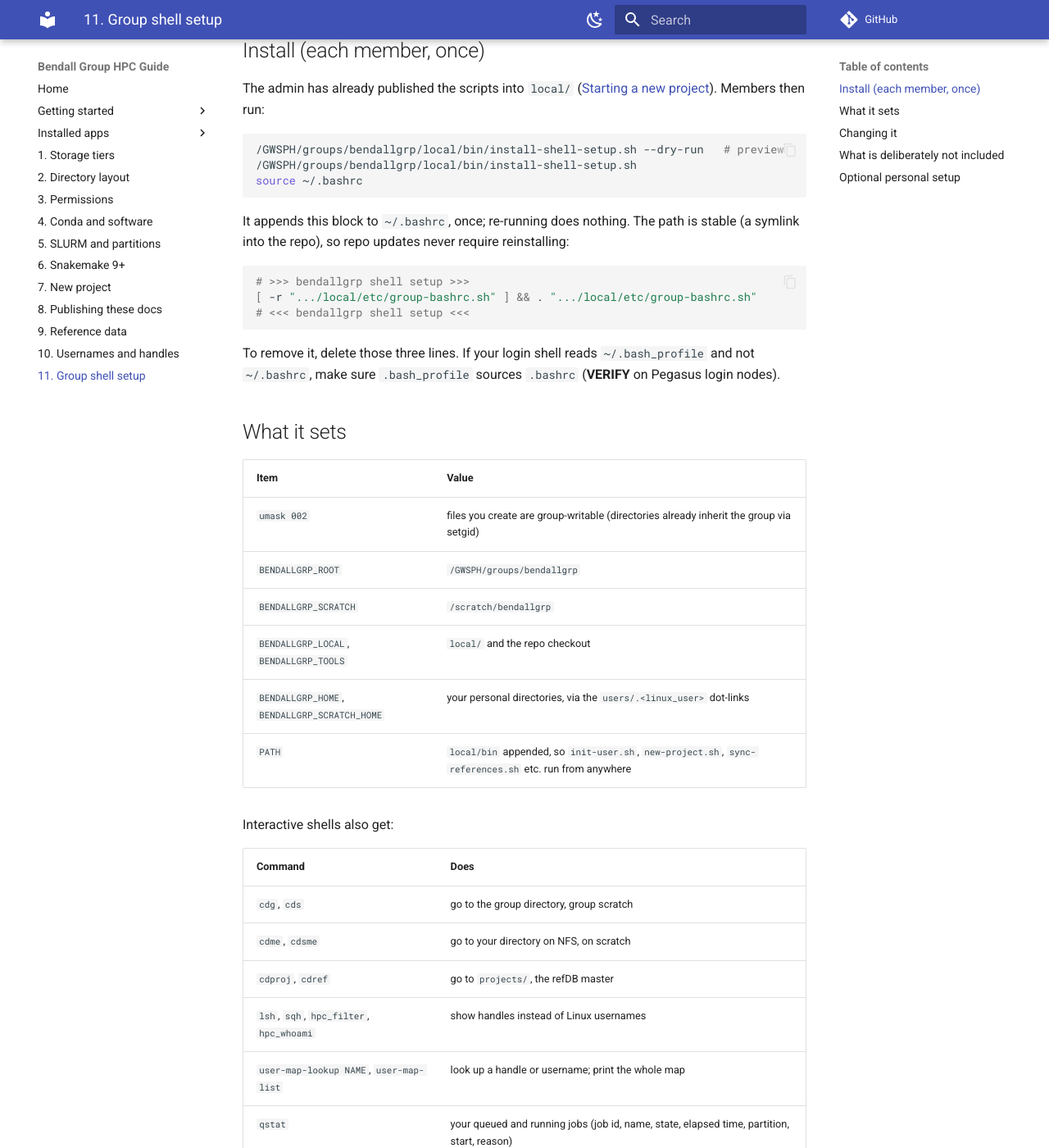
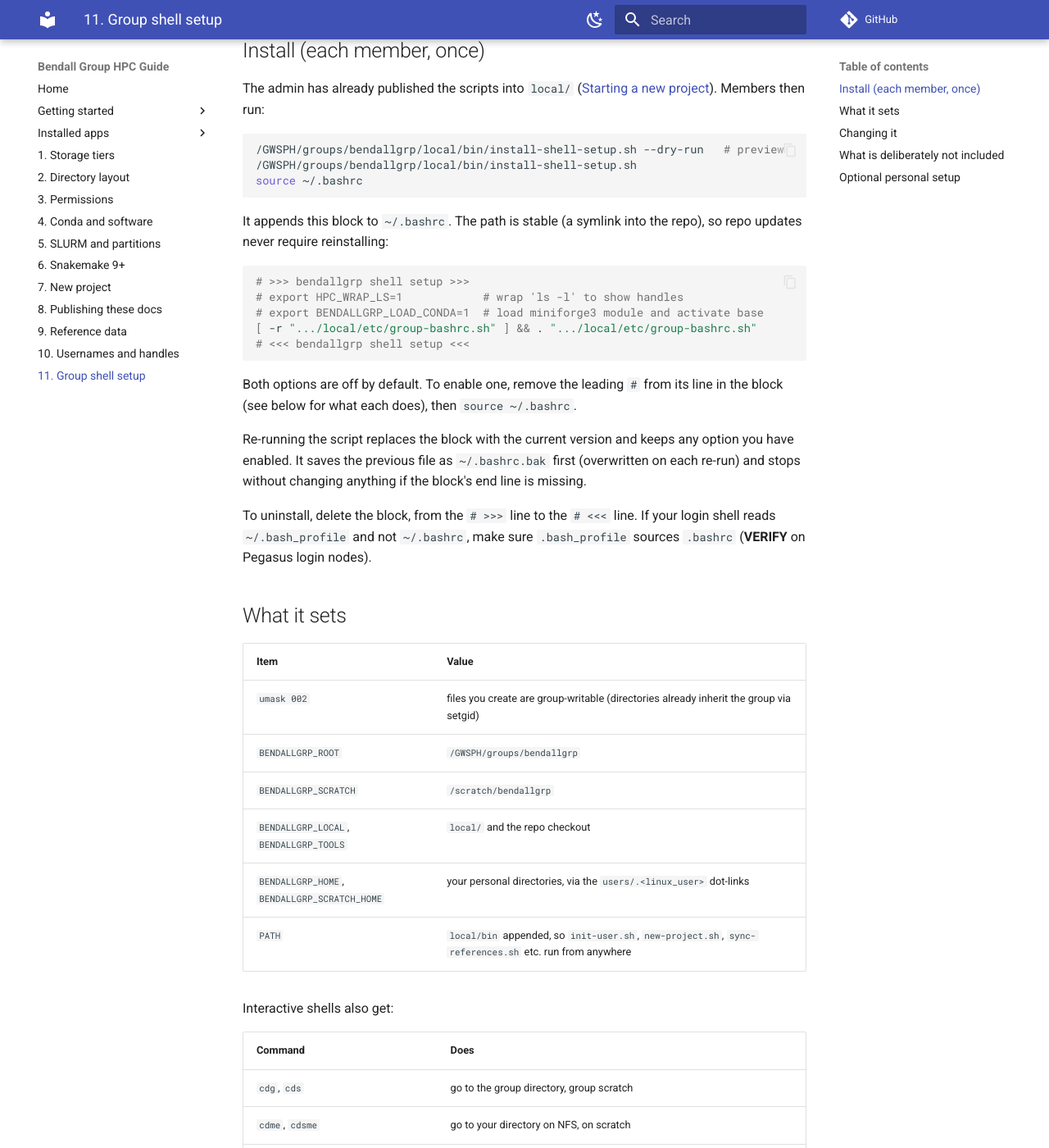
Before and after one commit to bendall-lab/GWHPC-bendallgrp, an MkDocs documentation site: the page built from docs/11-shell-setup.md, in a window 1280 px wide and 1400 px high, scrolled down 252 px. Shown: the whole window at 82% size. Built offline with MkDocs 1.6.1 and Material for MkDocs 9.7.7, drawn with Linux system fonts in a browser that asks for light colours; comment, search, counter and statistics services are not loaded; some of the changed text lies outside the part shown.

Commit message:
install-shell-setup: re-run replaces the block and keeps enabled options
Re-running used to do nothing. It now backs up ~/.bashrc, replaces the
marked block, and carries over any option the member had uncommented
(HPC_WRAP_LS, BENDALLGRP_LOAD_CONDA). Aborts if the end marker is missing.
Docs now say to enable options by uncommenting them in the block.

Co-Authored-By: Claude Sonnet 5.5 <noreply@anthropic.com>

````diff
--- a/docs/11-shell-setup.md
+++ b/docs/11-shell-setup.md
@@ -12,15 +12,21 @@ The admin has already published the scripts into `local/` ([Starting a new proje
 source ~/.bashrc
 ```
 
-It appends this block to `~/.bashrc`, once; re-running does nothing. The path is stable (a symlink into the repo), so repo updates never require reinstalling:
+It appends this block to `~/.bashrc`. The path is stable (a symlink into the repo), so repo updates never require reinstalling:
 
 ```bash
 # >>> bendallgrp shell setup >>>
+# export HPC_WRAP_LS=1            # wrap 'ls -l' to show handles
+# export BENDALLGRP_LOAD_CONDA=1  # load miniforge3 module and activate base
 [ -r ".../local/etc/group-bashrc.sh" ] && . ".../local/etc/group-bashrc.sh"
 # <<< bendallgrp shell setup <<<
 ```
 
-To remove it, delete those three lines. If your login shell reads `~/.bash_profile` and not `~/.bashrc`, make sure `.bash_profile` sources `.bashrc` (**VERIFY** on Pegasus login nodes).
+Both options are off by default. To enable one, remove the leading `# ` from its line in the block (see below for what each does), then `source ~/.bashrc`.
+
+Re-running the script replaces the block with the current version and keeps any option you have enabled. It saves the previous file as `~/.bashrc.bak` first (overwritten on each re-run) and stops without changing anything if the block's end line is missing.
+
+To uninstall, delete the block, from the `# >>>` line to the `# <<<` line. If your login shell reads `~/.bash_profile` and not `~/.bashrc`, make sure `.bash_profile` sources `.bashrc` (**VERIFY** on Pegasus login nodes).
 
 ## What it sets
 
@@ -46,12 +52,12 @@ Interactive shells also get:
 | `qcheck [-j IDS]` | your recent job history (`sacct` with state, partition, start, end, nodes) |
 | `qstate JOBID` | one job's state, lowercase, for scripts |
 
-`HPC_WRAP_LS=1` (set before the group block in `~/.bashrc`) additionally makes plain `ls` show handles in long listings; see [Usernames and handles](10-user-names.md).
+`HPC_WRAP_LS=1` (uncomment its line in the block) additionally makes plain `ls` show handles in long listings; see [Usernames and handles](10-user-names.md).
 
 Interactive shells also:
 
 - add the group modulefiles to `MODULEPATH` (`module use .../software/modulefiles`), so `module avail` lists the group's modules;
-- with `BENDALLGRP_LOAD_CONDA=1` (set in `~/.bashrc` before the group block), run `module load miniforge3`, which gives `conda`, `mamba` and an active base environment. Off by default so it cannot clash with a member's own conda setup;
+- with `BENDALLGRP_LOAD_CONDA=1` (uncomment its line in the block), run `module load miniforge3`, which gives `conda`, `mamba` and an active base environment. Off by default so it cannot clash with a member's own conda setup;
 - load the `slurm`, `git` and `curl` modules, but only if `sbatch`, `git` or `curl` isn't already on `PATH`;
 - set `LMOD_COLORIZE=YES`;
 - set `TMPDIR=/local` when `/local` is writable and `TMPDIR` is unset or `/tmp`. A `TMPDIR` that Slurm sets for a job is never overridden. Jobs share `/local`, so create a private directory with `mktemp -d -p "$TMPDIR"` and remove it when the job ends.
````
Also changed, not shown: docs/10-user-names.md (+3 -1 lines), 1 other file.
